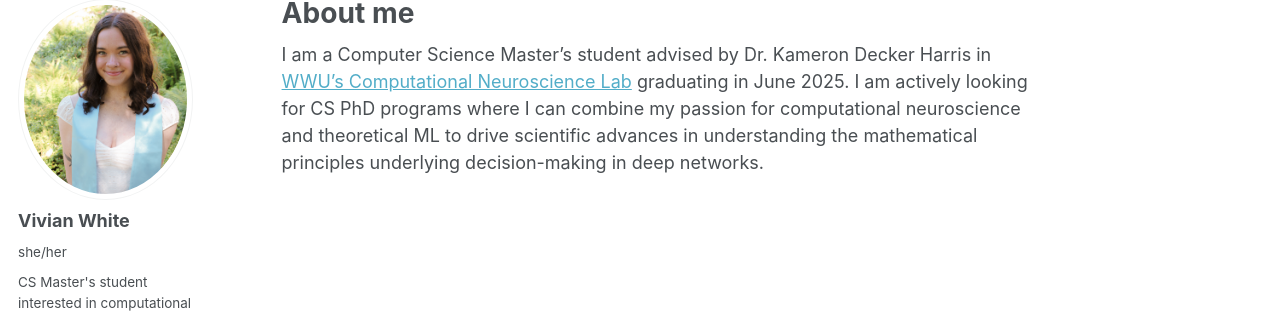
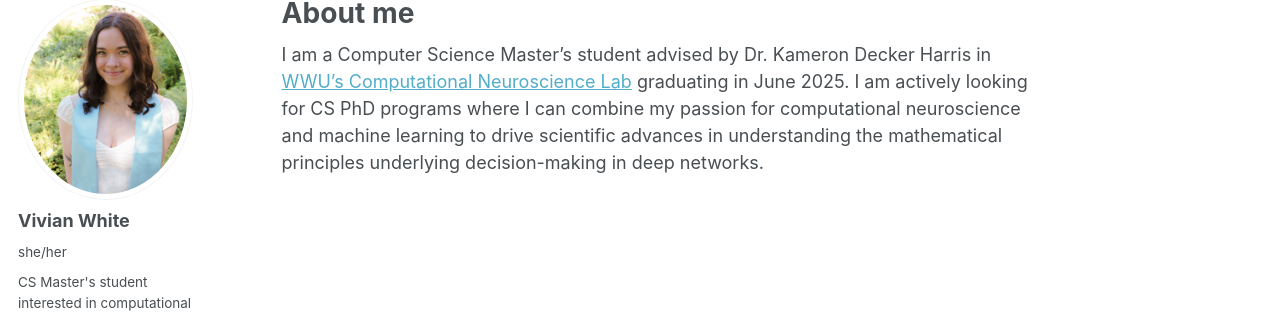
Before and after one commit to vivianwhite/vivianwhite.github.io, a Jekyll site: the page built from _pages/about.md, in a window 1280 px wide. Shown: the part 107-422 px from the top of the page. Built offline with Jekyll 4.4.1, drawn with Linux system fonts in a browser that asks for light colours; some web fonts are replaced.

Commit message:
Update about.md

```diff
--- a/_pages/about.md
+++ b/_pages/about.md
@@ -7,4 +7,4 @@ redirect_from:
   - /about.html
 ---
 
-I am a Computer Science Master's student advised by Dr. Kameron Decker Harris in [WWU's Computational Neuroscience Lab](https://glomerul.us/) graduating in June 2025. I am actively looking for CS PhD programs where I can combine my passion for computational neuroscience and theoretical ML to drive scientific advances in understanding the mathematical principles underlying decision-making in deep networks.
+I am a Computer Science Master's student advised by Dr. Kameron Decker Harris in [WWU's Computational Neuroscience Lab](https://glomerul.us/) graduating in June 2025. I am actively looking for CS PhD programs where I can combine my passion for computational neuroscience and machine learning to drive scientific advances in understanding the mathematical principles underlying decision-making in deep networks.
```
